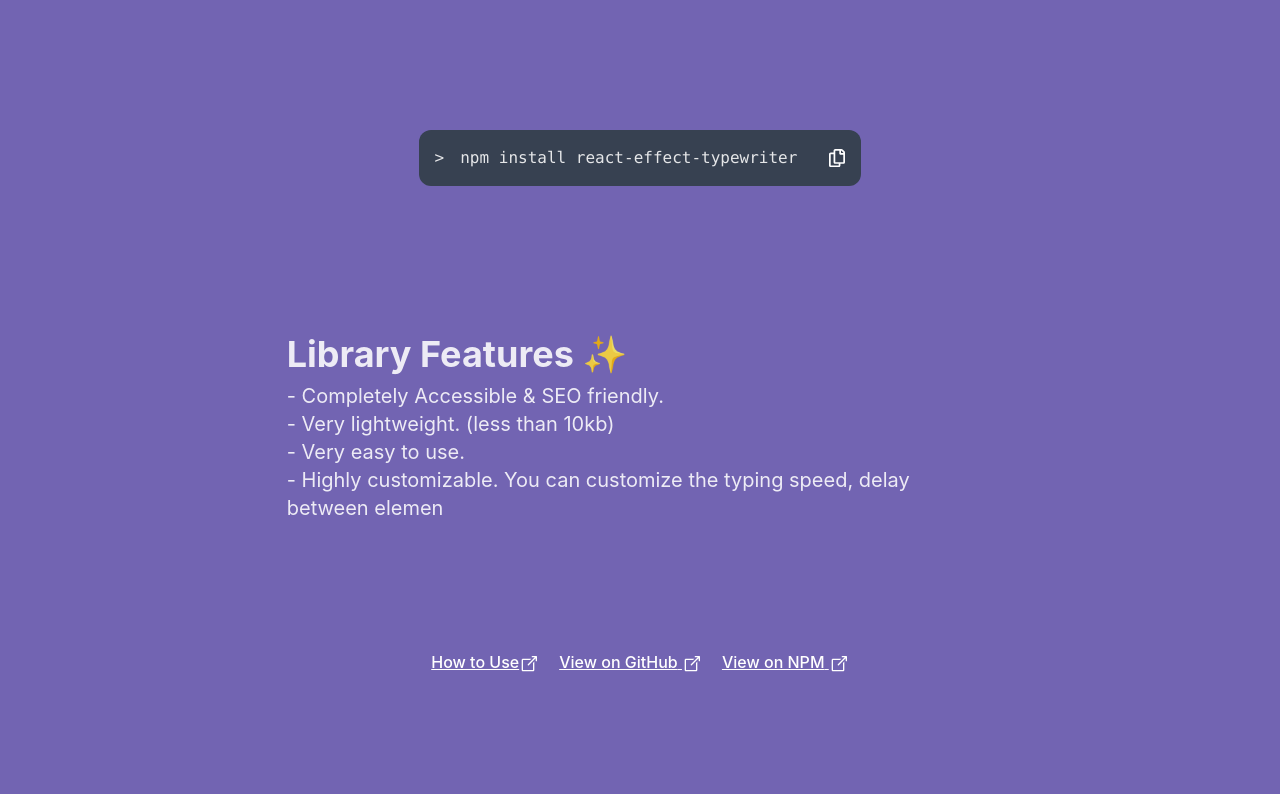
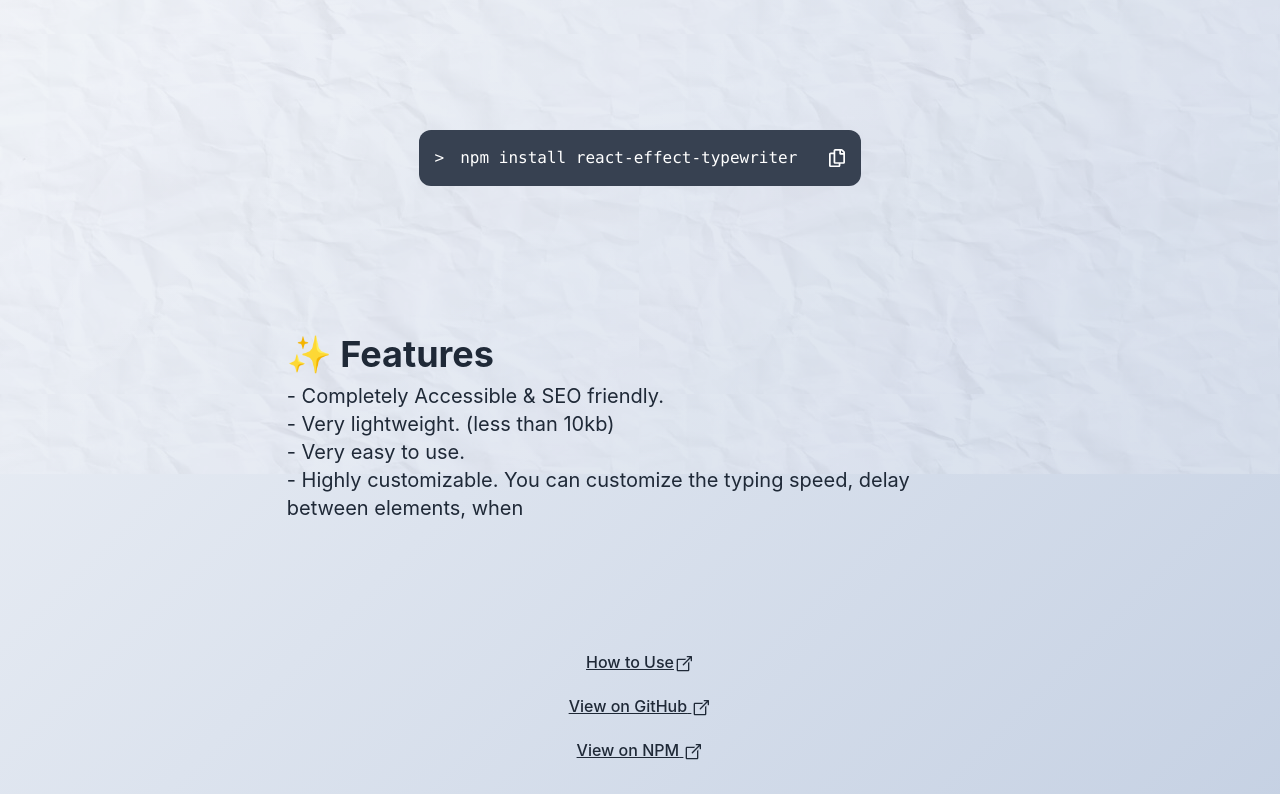
Before and after one commit to MTG2000/react-effect-typewriter, a React (Vite) app: page / in a window 1280 px wide. Shown: the part 326-1120 px from the top of the page. Built offline with nearby package versions, Linux system fonts and the light colour scheme.

Commit message:
improve ui of demo page

```diff
--- a/src/App.tsx
+++ b/src/App.tsx
@@ -1,61 +1,17 @@
 import "./App.css";
 import Typewriter from "../lib/main";
 import { CopyToClipboard } from "react-copy-to-clipboard";
+import PaperImage from "./assets/paper.jpg";
 
 function App() {
   return (
-    // <Typewriter.Container typingSpeed={100} delayBetweenElements={1500}>
-    //   <Typewriter.Container delayBetweenElements={1500}>
-    //     <div className="text-left">
-    //       <Typewriter.Parahraph
-    //         key={updateContainer1Text ? "updated" : "not-updated"}
-    //         className="text-8xl text-cyan-500"
-    //       >
-    //         {!updateContainer1Text
-    //           ? "Hello Container 1!"
-    //           : "Hello Container 1 Updated!"}
-    //       </Typewriter.Parahraph>
-    //       <Typewriter.Parahraph
-    //         className="text-lg text-gray-300"
-    //         startAnimation={updateContainer2Text}
-    //         typingSpeed={20}
-    //       >
-    //         Lorem Ipsum is simply dummy text!
-    //       </Typewriter.Parahraph>
-    //     </div>
-    //   </Typewriter.Container>
-    //   <Typewriter.Container typingSpeed={10}>
-    //     <div className="text-left">
-    //       <Typewriter.Parahraph
-    //         key={updateContainer2Text ? "updated" : "not-updated"}
-    //         className="text-8xl text-cyan-500"
-    //       >
-    //         {!updateContainer2Text
-    //           ? "Hello Container 2!"
-    //           : "Hello Container 2 Updated!"}
-    //       </Typewriter.Parahraph>
-    //       <Typewriter.Parahraph className="text-lg text-gray-300">
-    //         Lorem Ipsum is simply dummy text!
-    //       </Typewriter.Parahraph>
-    //     </div>
-    //   </Typewriter.Container>
-
-    //   <div className="space-x-4 mt-5">
-    //     <button
-    //       className="bg-blue-600 text-white p-4 "
-    //       onClick={() => setUpdateContainer1Text((prev) => !prev)}
-    //     >
-    //       Update Container1 Text
-    //     </button>
-    //     <button
-    //       className="bg-blue-600 text-white p-4"
-    //       onClick={() => setUpdateContainer2Text((prev) => !prev)}
-    //     >
-    //       Update Container2 Text
-    //     </button>
-    //   </div>
-    // </Typewriter.Container>
-    <main className="w-full mx-auto max-w-[70ch] flex flex-col gap-32 py-40">
+    <main className="w-full mx-auto max-w-[70ch] flex flex-col gap-32 py-40 isolate">
+      <div
+        className="absolute inset-0 -z-10 opacity-20"
+        style={{
+          backgroundImage: `url(${PaperImage})`,
+        }}
+      ></div>
       <section className="flex flex-col place-content-center place-items-center mx-auto">
         <Typewriter.Container typingSpeed={50}>
           <Typewriter.Parahraph className="text-6xl font-extrabold">
@@ -70,17 +26,14 @@ function App() {
       </section>
 
       <section>
-        <code className="bg-gray-700 p-4 rounded-xl flex gap-4 items-center w-fit mx-auto">
+        <code className="bg-gray-700 text-white p-4 rounded-xl flex gap-4 items-center w-fit mx-auto">
           <span>{">"}</span>
           <Typewriter.Parahraph>
             npm install react-effect-typewriter
           </Typewriter.Parahraph>
-          <CopyToClipboard
-            text="npm install react-effect-typewriter"
-            onCopy={() => alert("Copied code to clipboard")}
-          >
+          <CopyToClipboard text="npm install react-effect-typewriter">
             <button
-              className="ms-4 hover:scale-110 active:scale-95"
+              className="ms-4 hover:scale-110 active:scale-95 active:text-green-500"
               aria-label="Copy installation code to clipboard"
             >
               <svg
@@ -92,7 +45,7 @@ function App() {
                 xmlns="http://www.w3.org/2000/svg"
                 width={16}
                 viewBox="0 0 448 512"
-                fill="white"
+                fill="currentColor"
               >
                 <path d="M433.941 65.941l-51.882-51.882A48 48 0 0 0 348.118 0H176c-26.51 0-48 21.49-48 48v48H48c-26.51 0-48 21.49-48 48v320c0 26.51 21.49 48 48 48h224c26.51 0 48-21.49 48-48v-48h80c26.51 0 48-21.49 48-48V99.882a48 48 0 0 0-14.059-33.941zM266 464H54a6 6 0 0 1-6-6V150a6 6 0 0 1 6-6h74v224c0 26.51 21.49 48 48 48h96v42a6 6 0 0 1-6 6zm128-96H182a6 6 0 0 1-6-6V54a6 6 0 0 1 6-6h106v88c0 13.255 10.745 24 24 24h88v202a6 6 0 0 1-6 6zm6-256h-64V48h9.632c1.591 0 3.117.632 4.243 1.757l48.368 48.368a6 6 0 0 1 1.757 4.243V112z"></path>
               </svg>
@@ -104,7 +57,7 @@ function App() {
       <section className="">
         <Typewriter.Container typingSpeed={30}>
           <Typewriter.Parahraph className="text-4xl font-bold mt-5 mb-2">
-            Library Features ✨
+            ✨ Features
           </Typewriter.Parahraph>
           <ul className="text-left">
             <li>
@@ -133,12 +86,12 @@ function App() {
         </Typewriter.Container>
       </section>
       <section>
-        <nav className="flex flex-wrap gap-5 justify-center">
+        <nav className="flex flex-col flex-wrap gap-5 justify-center">
           <a
             href="https://github.com/MTG2000/react-effect-typewriter?tab=readme-ov-file#usage"
             target="_blank"
             rel="noopener noreferrer"
-            className="text-white underline hover:text-cyan-200"
+            className="text-gray-800 underline hover:text-cyan-700"
           >
             How to Use
             <svg
@@ -156,7 +109,7 @@ function App() {
             href="https://github.com/MTG2000/react-effect-typewriter"
             target="_blank"
             rel="noopener noreferrer"
-            className="text-white underline hover:text-cyan-200"
+            className="text-gray-800 underline hover:text-cyan-700"
           >
             View on GitHub{" "}
             <svg
@@ -174,7 +127,7 @@ function App() {
             href="https://www.npmjs.com/package/react-effect-typewriter"
             target="_blank"
             rel="noopener noreferrer"
-            className="text-white underline hover:text-cyan-200"
+            className="text-gray-800 underline hover:text-cyan-700"
           >
             View on NPM{" "}
             <svg
--- a/src/index.css
+++ b/src/index.css
@@ -8,8 +8,8 @@
   font-weight: 400;
 
   color-scheme: light dark;
-  color: rgba(255, 255, 255, 0.87);
-  background-color: #7264b2;
+  color: theme("colors.gray.800");
+  background-image: linear-gradient(135deg, #f5f7fa 0%, #c3cfe2 100%);
 
   font-synthesis: none;
   text-rendering: optimizeLegibility;
```
Also changed, not shown: src/assets/paper.jpg (added).
